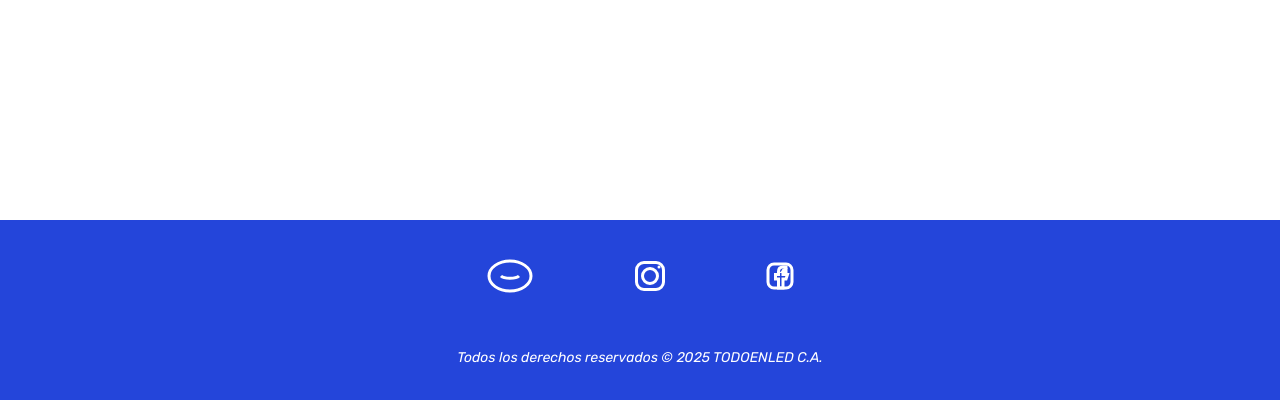
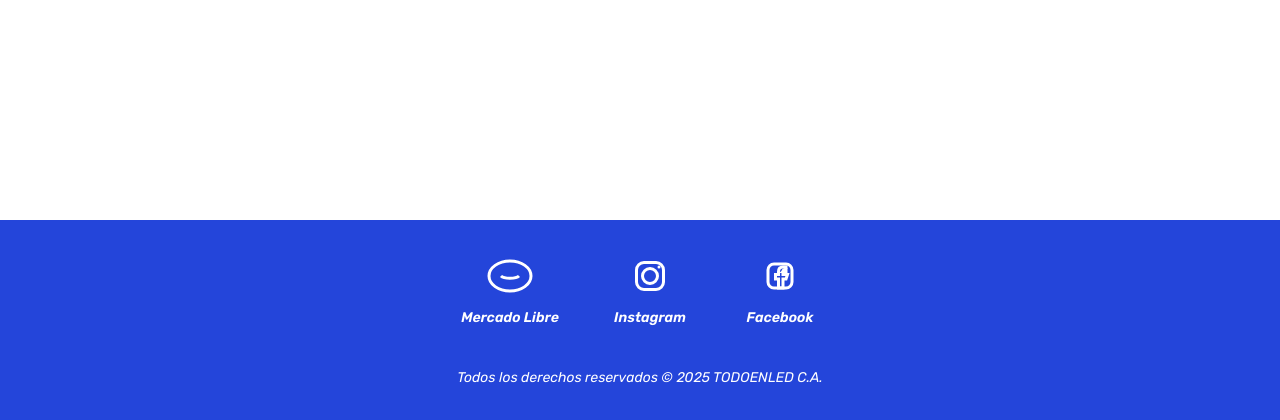
Before and after one commit to Edgarbri26/todoEnLed-online, a PHP site: page /app/views/view_buscar.php in a window 1280 px wide. Shown: the part 656-1076 px from the top of the page. Run offline with PHP 8.4, Linux system fonts and the light colour scheme; some libraries are stand-ins or nearby versions.

Commit message:
Actualización de enlaces y etiquetas en el pie de página: se modificaron las URLs de Mercado Libre e Instagram, y se añadieron nombres descriptivos a los íconos de redes sociales para mejorar la accesibilidad y claridad.

```diff
--- a/Public/templates/footer.php
+++ b/Public/templates/footer.php
@@ -5,24 +5,25 @@
     <!-- Iconos de redes sociales a negativo, tamaño aumentado -->
     <div class="flex gap-10 mb-2">
   <!-- Mercado Libre -->
-  <a href="https://www.mercadolibre.com/" target="_blank" aria-label="Mercado Libre"
+  <a href="https://www.mercadolibre.com.ve/pagina/todoenledbabilon#from=share_eshop" target="_blank" aria-label="Mercado Libre"
      class="transition hover:text-yellow-400 flex flex-col items-center min-w-[110px]">
     <svg class="w-12 h-12 mb-2" viewBox="0 0 32 32" fill="none">
       <ellipse cx="16" cy="16" rx="14" ry="10" stroke="currentColor" stroke-width="2" />
       <path d="M10 16c2 2 10 2 12 0" stroke="currentColor" stroke-width="2" />
     </svg>
-    <span class="text-sm font-semibold text-white select-none text-center"></span>
+    <span class="text-sm font-semibold text-white select-none text-center">Mercado Libre</span>
   </a>
   <!-- Instagram -->
-  <a href="https://www.instagram.com/tuusuario" target="_blank" aria-label="Instagram"
+  <a href="https://www.instagram.com/darobabilon?igsh=ejNhNTJnb3RwMjl5" target="_blank" aria-label="Instagram"
      class="transition hover:text-pink-400 flex flex-col items-center min-w-[90px]">
     <svg class="w-12 h-12 mb-2" viewBox="0 0 32 32" fill="none">
       <rect x="7" y="7" width="18" height="18" rx="5" stroke="currentColor" stroke-width="2" />
       <circle cx="16" cy="16" r="5" stroke="currentColor" stroke-width="2" />
       <circle cx="22" cy="10" r="1" fill="currentColor" />
     </svg>
-    <span class="text-sm font-semibold text-white select-none text-center"></span>
+    <span class="text-sm font-semibold text-white select-none text-center">Instagram</span>
   </a>
+
   <!-- Facebook -->
   <a href="https://www.facebook.com/tuusuario" target="_blank" aria-label="Facebook"
      class="transition hover:text-blue-400 flex flex-col items-center min-w-[90px]">
@@ -30,7 +31,7 @@
       <rect x="8" y="8" width="16" height="16" rx="4" stroke="currentColor" stroke-width="2" />
       <path d="M18 13h2v-3h-2c-2 0-3 1-3 3v2h-2v3h2v6h3v-6h2l1-3h-3v-2c0-.5.5-1 1-1z" stroke="currentColor" stroke-width="2" />
     </svg>
-    <span class="text-sm font-semibold text-white select-none text-center"></span>
+    <span class="text-sm font-semibold text-white select-none text-center">Facebook</span>
   </a>
 </div>
 
```
